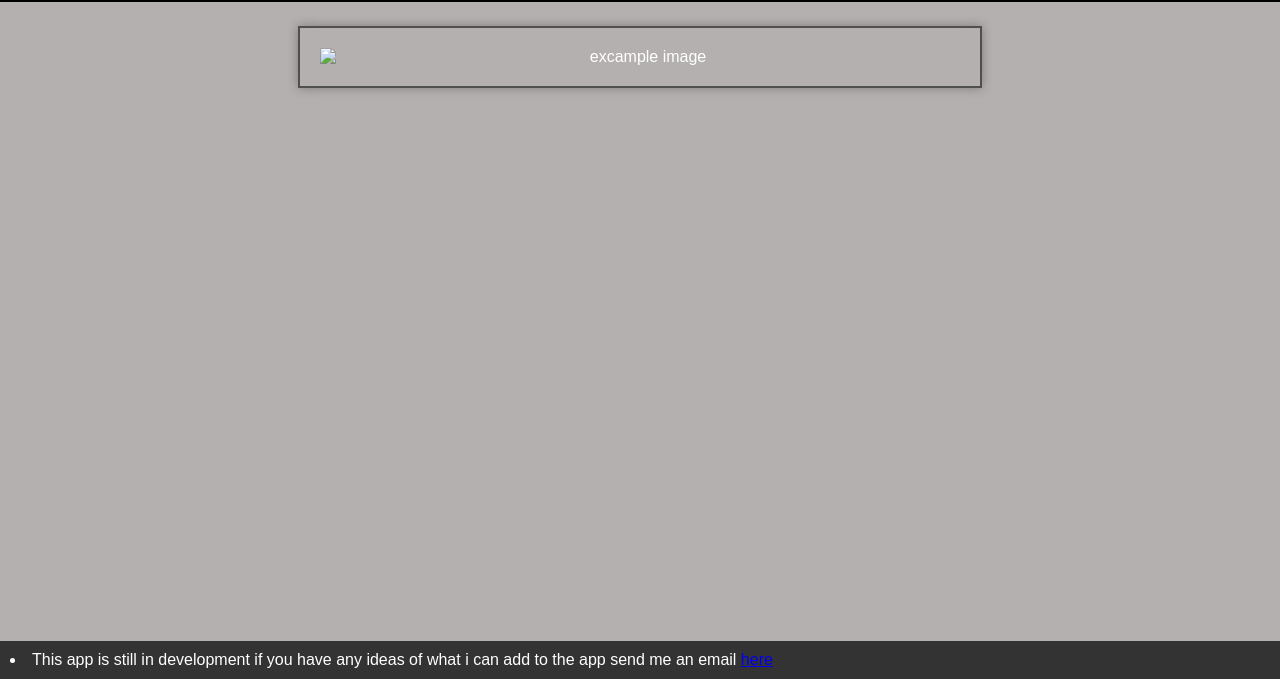
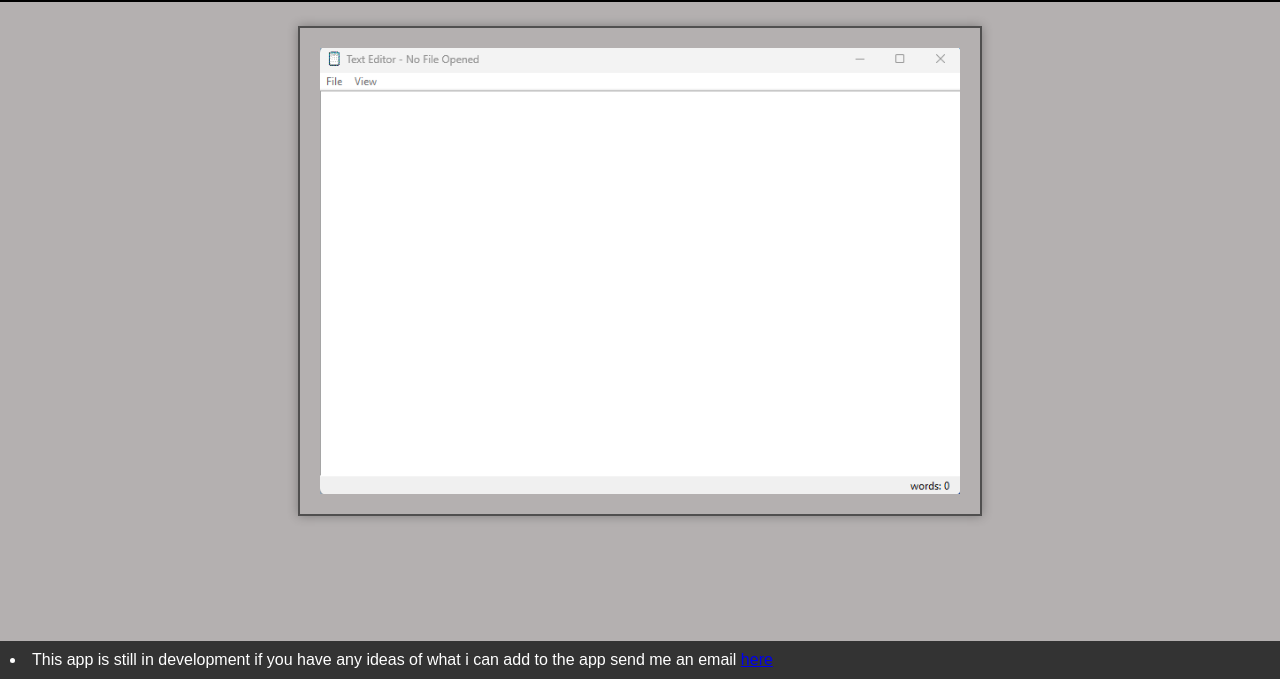
Before and after one commit to user5012/Text_Editor, a plain HTML site: page index.html in a window 1280 px wide. Shown: the part 121-800 px from the top of the page. Drawn offline with Linux system fonts and the light colour scheme.

Commit message:
fixed image not loading

```diff
--- a/index.html
+++ b/index.html
@@ -16,7 +16,7 @@
     <div class="welcome_messege">
         <h1><b>Welcome</b></h1>
     </div>
-    <img src="images/excample.png" alt="excample image">
+    <img src="images/screenshot.png" alt="excample image">
     <div class="footer">
         <footer>
             <li>
```
